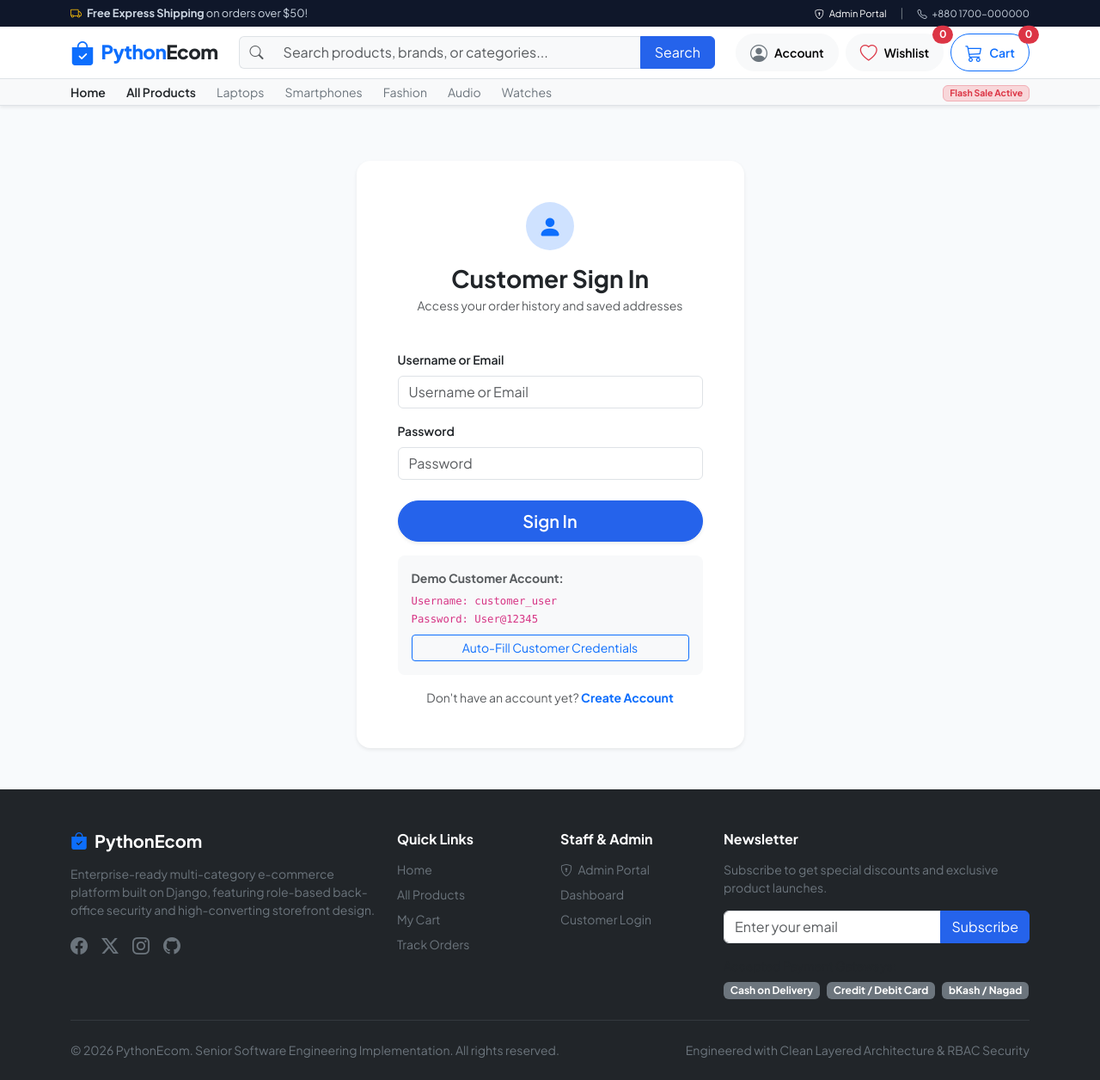
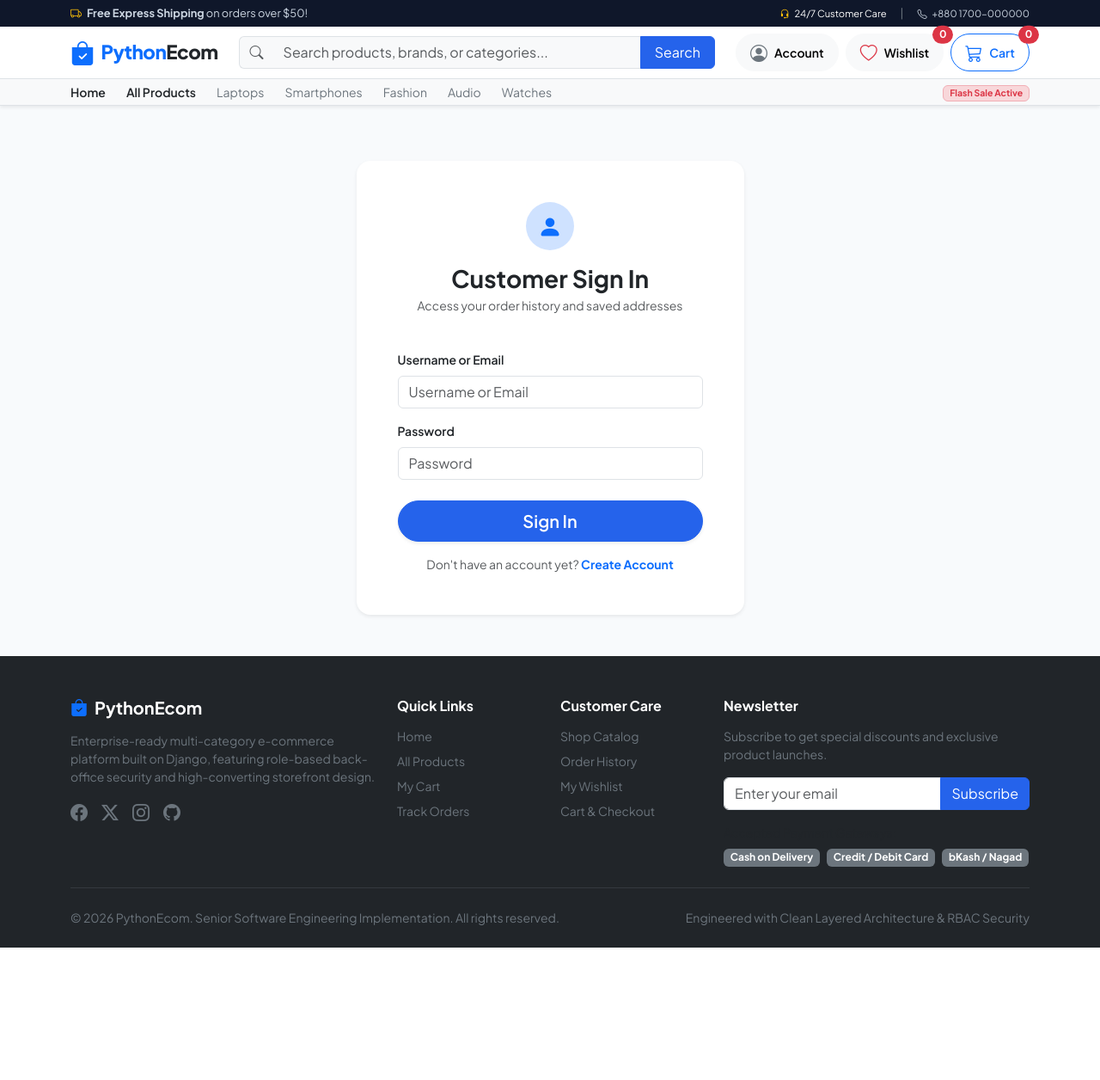
Before and after one commit to alimranedx/pythonecom, a Django app: page /account/login/ in a window 1280 px wide. Shown: the whole page at 86% size. After the commit the page ends 1102 px from the top, so only its background shows below. Run offline with Django 5.2, Linux system fonts and the light colour scheme; data comes from the database, SQL or seed files in the repository; data that the repository does not hold is empty.

Commit message:
fix(auth): isolate admin and customer panels, auto-clear session on cross-panel login, and remove credentials

```diff
--- a/accounts/context_processors.py
+++ b/accounts/context_processors.py
@@ -3,8 +3,9 @@ from .models import Wishlist
 def wishlist_processor(request):
     """
     Exposes wishlist_count and user_wishlist_ids globally to templates.
+    Storefront wishlists are strictly for customer users (is_staff=False).
     """
-    if request.user.is_authenticated:
+    if request.user.is_authenticated and not request.user.is_staff:
         user_wishlist_ids = set(
             Wishlist.objects.filter(user=request.user).values_list('product_id', flat=True)
         )
--- a/accounts/views.py
+++ b/accounts/views.py
@@ -1,8 +1,8 @@
+from functools import wraps
 from django.shortcuts import render, redirect, get_object_or_404
 from django.http import JsonResponse
 from django.contrib.auth import login, logout, authenticate, update_session_auth_hash
 from django.contrib.auth.forms import PasswordChangeForm
-from django.contrib.auth.decorators import login_required
 from django.contrib import messages
 from django.utils.http import url_has_allowed_host_and_scheme
 from core.validators import get_safe_redirect_url
@@ -13,9 +13,32 @@ from product.models import Product
 from cart.services import CartService
 
 
+def customer_required(view_func):
+    """
+    Enforces strict panel isolation:
+    Storefront account areas are exclusively for customers (is_staff=False).
+    If a staff/admin user attempts to access customer account sections,
+    they are redirected to their dedicated Back-Office Admin Panel.
+    """
+    @wraps(view_func)
+    def _wrapped_view(request, *args, **kwargs):
+        if not request.user.is_authenticated:
+            return redirect('account_login')
+        if request.user.is_staff:
+            messages.info(request, "Staff accounts access the Back-Office Admin Panel, not customer areas.")
+            return redirect('admin_dashboard')
+        return view_func(request, *args, **kwargs)
+    return _wrapped_view
+
+
 def customer_register(request):
+    # If logged in user is not a customer (e.g. staff/admin),
+    # clear all session and cookies so they can cleanly register as a customer.
     if request.user.is_authenticated:
-        return redirect('customer_dashboard')
+        if request.user.is_staff:
+            logout(request)
+        else:
+            return redirect('customer_dashboard')
 
     if request.method == 'POST':
         form = CustomerRegistrationForm(request.POST)
@@ -40,8 +63,13 @@ def customer_register(request):
 
 
 def customer_login(request):
+    # If logged in user is not a customer (e.g. staff/admin),
+    # clear all session and cookies so they can cleanly sign in as a customer.
     if request.user.is_authenticated:
-        return redirect('customer_dashboard')
+        if request.user.is_staff:
+            logout(request)
+        else:
+            return redirect('customer_dashboard')
 
     next_url = request.GET.get('next', '') or request.POST.get('next', '')
 
@@ -70,7 +98,7 @@ def customer_logout(request):
     return redirect('home')
 
 
-@login_required
+@customer_required
 def customer_dashboard(request):
     orders = Order.objects.filter(user=request.user).order_by('-created_at')[:5]
     addresses = Address.objects.filter(user=request.user)
@@ -84,7 +112,7 @@ def customer_dashboard(request):
     })
 
 
-@login_required
+@customer_required
 def customer_profile_edit(request):
     profile, _ = CustomerProfile.objects.get_or_create(user=request.user)
     if request.method == 'POST':
@@ -98,7 +126,7 @@ def customer_profile_edit(request):
     return render(request, 'accounts/profile_edit.html', {'form': form, 'profile': profile})
 
 
-@login_required
+@customer_required
 def customer_password_change(request):
     if request.method == 'POST':
         form = PasswordChangeForm(request.user, request.POST)
@@ -112,26 +140,26 @@ def customer_password_change(request):
     return render(request, 'accounts/password_change.html', {'form': form})
 
 
-@login_required
+@customer_required
 def customer_orders(request):
     orders = Order.objects.filter(user=request.user).order_by('-created_at')
     return render(request, 'accounts/orders.html', {'orders': orders})
 
 
-@login_required
+@customer_required
 def customer_order_detail(request, order_number):
     order = get_object_or_404(Order, order_number=order_number, user=request.user)
     return render(request, 'accounts/order_detail.html', {'order': order})
 
 
 # ---------------- ADDRESS BOOK ----------------
-@login_required
+@customer_required
 def address_list(request):
     addresses = Address.objects.filter(user=request.user)
     return render(request, 'accounts/addresses.html', {'addresses': addresses})
 
 
-@login_required
+@customer_required
 def address_create(request):
     if request.method == 'POST':
         form = AddressForm(request.POST)
@@ -146,7 +174,7 @@ def address_create(request):
     return render(request, 'accounts/address_form.html', {'form': form, 'title': 'Add New Address'})
 
 
-@login_required
+@customer_required
 def address_edit(request, pk):
     addr = get_object_or_404(Address, pk=pk, user=request.user)
     if request.method == 'POST':
@@ -160,7 +188,7 @@ def address_edit(request, pk):
     return render(request, 'accounts/address_form.html', {'form': form, 'title': 'Edit Address', 'address': addr})
 
 
-@login_required
+@customer_required
 def address_delete(request, pk):
     addr = get_object_or_404(Address, pk=pk, user=request.user)
     if request.method == 'POST':
@@ -171,7 +199,7 @@ def address_delete(request, pk):
 
 
 # ---------------- USER WISHLIST ----------------
-@login_required
+@customer_required
 def wishlist_view(request):
     wishlist_items = Wishlist.objects.filter(user=request.user).select_related('product', 'product__category')
     return render(request, 'accounts/wishlist.html', {'wishlist_items': wishlist_items})
@@ -187,6 +215,12 @@ def wishlist_toggle(request, product_id):
             return JsonResponse({'success': False, 'login_required': True, 'redirect_url': '/account/login/'}, status=401)
         messages.info(request, "Please log in to save items to your wishlist.")
         return redirect('account_login')
+
+    if request.user.is_staff:
+        if request.headers.get('x-requested-with') == 'XMLHttpRequest':
+            return JsonResponse({'success': False, 'message': 'Staff members cannot maintain customer wishlists.'}, status=403)
+        messages.info(request, "Staff accounts access the Back-Office Admin Panel.")
+        return redirect('admin_dashboard')
 
     product = get_object_or_404(Product, pk=product_id)
     wishlist_item = Wishlist.objects.filter(user=request.user, product=product).first()
@@ -214,7 +248,7 @@ def wishlist_toggle(request, product_id):
     return redirect(get_safe_redirect_url(request, request.META.get('HTTP_REFERER'), 'wishlist_view'))
 
 
-@login_required
+@customer_required
 def wishlist_move_to_cart(request, product_id):
     """
     Moves an item from Wishlist into Cart in one click.
--- a/cart/services.py
+++ b/cart/services.py
@@ -12,7 +12,7 @@ class CartService:
 
     @classmethod
     def get_or_create_cart(cls, request: HttpRequest) -> Cart:
-        if request.user.is_authenticated:
+        if request.user.is_authenticated and not request.user.is_staff:
             cart, _ = Cart.objects.get_or_create(user=request.user)
             # If guest session has items before login, merge them
             if request.session.session_key:
--- a/orders/views.py
+++ b/orders/views.py
@@ -8,6 +8,10 @@ from .services import OrderService
 
 
 def checkout(request):
+    if request.user.is_authenticated and request.user.is_staff:
+        messages.warning(request, "Staff accounts cannot place customer orders.")
+        return redirect('admin_dashboard')
+
     cart = CartService.get_or_create_cart(request)
     if cart.total_items == 0:
         messages.warning(request, "Your shopping cart is empty. Add products before proceeding to checkout.")
--- a/templates/accounts/login.html
+++ b/templates/accounts/login.html
@@ -34,15 +34,6 @@
                     </button>
                 </form>
 
-                <!-- Quick Test Login Helper -->
-                <div class="p-3 bg-light rounded-3 mb-3 small">
-                    <span class="fw-bold text-muted d-block mb-1">Demo Customer Account:</span>
-                    <code>Username: customer_user</code><br>
-                    <code>Password: User@12345</code>
-                    <button type="button" class="btn btn-sm btn-outline-primary d-block w-100 mt-2" onclick="document.getElementById('id_username').value='customer_user'; document.getElementById('id_password').value='User@12345';">
-                        Auto-Fill Customer Credentials
-                    </button>
-                </div>
 
                 <div class="text-center small text-muted">
                     Don't have an account yet?
--- a/templates/admin_panel/base_admin.html
+++ b/templates/admin_panel/base_admin.html
@@ -127,7 +127,7 @@
 
             <div class="nav-header">Storefront</div>
             <a href="{% url 'home' %}" target="_blank" class="sidebar-link">
-                <i class="bi bi-box-arrow-up-right me-2"></i> View Marketplace
+                <i class="bi bi-box-arrow-up-right me-2"></i> View Storefront
             </a>
         </div>
     </nav>
@@ -159,8 +159,7 @@
                         <i class="bi bi-person-fill fs-5 text-secondary"></i>
                     </button>
                     <ul class="dropdown-menu dropdown-menu-end shadow border-0 mt-2">
-                        <li><a class="dropdown-item py-2" href="{% url 'home' %}"><i class="bi bi-shop me-2"></i> Customer View</a></li>
-                        <li><hr class="dropdown-divider"></li>
+
                         <li><a class="dropdown-item py-2 text-danger" href="{% url 'admin_logout' %}"><i class="bi bi-box-arrow-right me-2"></i> Logout</a></li>
                     </ul>
                 </div>
--- a/templates/base.html
+++ b/templates/base.html
@@ -120,9 +120,7 @@
                 <strong>Free Express Shipping</strong> on orders over $50!
             </div>
             <div class="d-flex align-items-center gap-3">
-                <a href="{% url 'admin_login' %}" class="text-white text-decoration-none small">
-                    <i class="bi bi-shield-lock me-1"></i> Admin Portal
-                </a>
+                <span class="small text-white"><i class="bi bi-headset me-1 text-warning"></i> 24/7 Customer Care</span>
                 <span class="text-secondary">|</span>
                 <span class="small"><i class="bi bi-telephone me-1"></i> +880 1700-000000</span>
             </div>
@@ -163,7 +161,7 @@
                         <button class="btn btn-light rounded-pill px-3 d-flex align-items-center gap-2" type="button" data-bs-toggle="dropdown">
                             <i class="bi bi-person-circle fs-5 text-secondary"></i>
                             <span class="d-none d-lg-inline small fw-semibold">
-                                {% if request.user.is_authenticated %}
+                                {% if request.user.is_authenticated and not request.user.is_staff %}
                                     {{ request.user.first_name|default:request.user.username }}
                                 {% else %}
                                     Account
@@ -171,7 +169,7 @@
                             </span>
                         </button>
                         <ul class="dropdown-menu dropdown-menu-end shadow border-0 mt-2">
-                            {% if request.user.is_authenticated %}
+                            {% if request.user.is_authenticated and not request.user.is_staff %}
                                 <li class="px-3 py-2 border-bottom">
                                     <small class="text-muted d-block">Signed in as</small>
                                     <strong class="text-truncate d-block">{{ request.user.username }}</strong>
@@ -181,17 +179,11 @@
                                 <li><a class="dropdown-item py-2" href="{% url 'customer_orders' %}"><i class="bi bi-receipt me-2"></i> My Orders</a></li>
                                 <li><a class="dropdown-item py-2" href="{% url 'wishlist_view' %}"><i class="bi bi-heart me-2 text-danger"></i> My Wishlist</a></li>
                                 <li><a class="dropdown-item py-2" href="{% url 'address_list' %}"><i class="bi bi-geo-alt me-2 text-primary"></i> Address Book</a></li>
-                                {% if request.user.is_staff %}
-                                    <li><hr class="dropdown-divider"></li>
-                                    <li><a class="dropdown-item py-2 text-primary" href="{% url 'admin_dashboard' %}"><i class="bi bi-speedometer2 me-2"></i> Back-Office Panel</a></li>
-                                {% endif %}
                                 <li><hr class="dropdown-divider"></li>
                                 <li><a class="dropdown-item py-2 text-danger" href="{% url 'account_logout' %}"><i class="bi bi-box-arrow-right me-2"></i> Logout</a></li>
                             {% else %}
                                 <li><a class="dropdown-item py-2" href="{% url 'account_login' %}"><i class="bi bi-box-arrow-in-right me-2"></i> Sign In</a></li>
                                 <li><a class="dropdown-item py-2" href="{% url 'account_register' %}"><i class="bi bi-person-plus me-2"></i> Create Account</a></li>
-                                <li><hr class="dropdown-divider"></li>
-                                <li><a class="dropdown-item py-2 text-muted" href="{% url 'admin_login' %}"><i class="bi bi-shield-lock me-2"></i> Admin Login</a></li>
                             {% endif %}
                         </ul>
                     </div>
@@ -356,11 +348,12 @@
                     </ul>
                 </div>
                 <div class="col-lg-2 col-md-3 col-6">
-                    <h6 class="fw-bold text-white mb-3">Staff & Admin</h6>
+                    <h6 class="fw-bold text-white mb-3">Customer Care</h6>
                     <ul class="list-unstyled small text-secondary">
-                        <li class="mb-2"><a href="{% url 'admin_login' %}" class="text-decoration-none text-secondary"><i class="bi bi-shield-lock me-1"></i> Admin Portal</a></li>
-                        <li class="mb-2"><a href="{% url 'admin_dashboard' %}" class="text-decoration-none text-secondary">Dashboard</a></li>
-                        <li class="mb-2"><a href="{% url 'account_login' %}" class="text-decoration-none text-secondary">Customer Login</a></li>
+                        <li class="mb-2"><a href="{% url 'product_list' %}" class="text-decoration-none text-secondary">Shop Catalog</a></li>
+                        <li class="mb-2"><a href="{% url 'customer_orders' %}" class="text-decoration-none text-secondary">Order History</a></li>
+                        <li class="mb-2"><a href="{% url 'wishlist_view' %}" class="text-decoration-none text-secondary">My Wishlist</a></li>
+                        <li class="mb-2"><a href="{% url 'cart_detail' %}" class="text-decoration-none text-secondary">Cart & Checkout</a></li>
                     </ul>
                 </div>
                 <div class="col-lg-4 col-md-12">
--- a/templates/orders/confirmation.html
+++ b/templates/orders/confirmation.html
@@ -93,7 +93,7 @@
                     <a href="{% url 'home' %}" class="btn btn-primary rounded-pill px-4">
                         <i class="bi bi-house me-1"></i> Return to Marketplace
                     </a>
-                    {% if request.user.is_authenticated %}
+                    {% if request.user.is_authenticated and not request.user.is_staff %}
                         <a href="{% url 'customer_orders' %}" class="btn btn-outline-secondary rounded-pill px-4">
                             View All Orders
                         </a>
--- a/templates/product/detail.html
+++ b/templates/product/detail.html
@@ -300,7 +300,7 @@
                     <div class="col-lg-5">
                         <div class="card border rounded-3 p-3 bg-light">
                             <h6 class="fw-bold mb-2">Write a Review</h6>
-                            {% if request.user.is_authenticated %}
+                            {% if request.user.is_authenticated and not request.user.is_staff %}
                                 <form action="{% url 'product_add_review' product.pk %}" method="post">
                                     {% csrf_token %}
                                     <div class="mb-2">
```
Also changed, not shown: admin_panel/views.py (+7 -2 lines), templates/admin_panel/login.html (+3 -31 lines), README.md.
